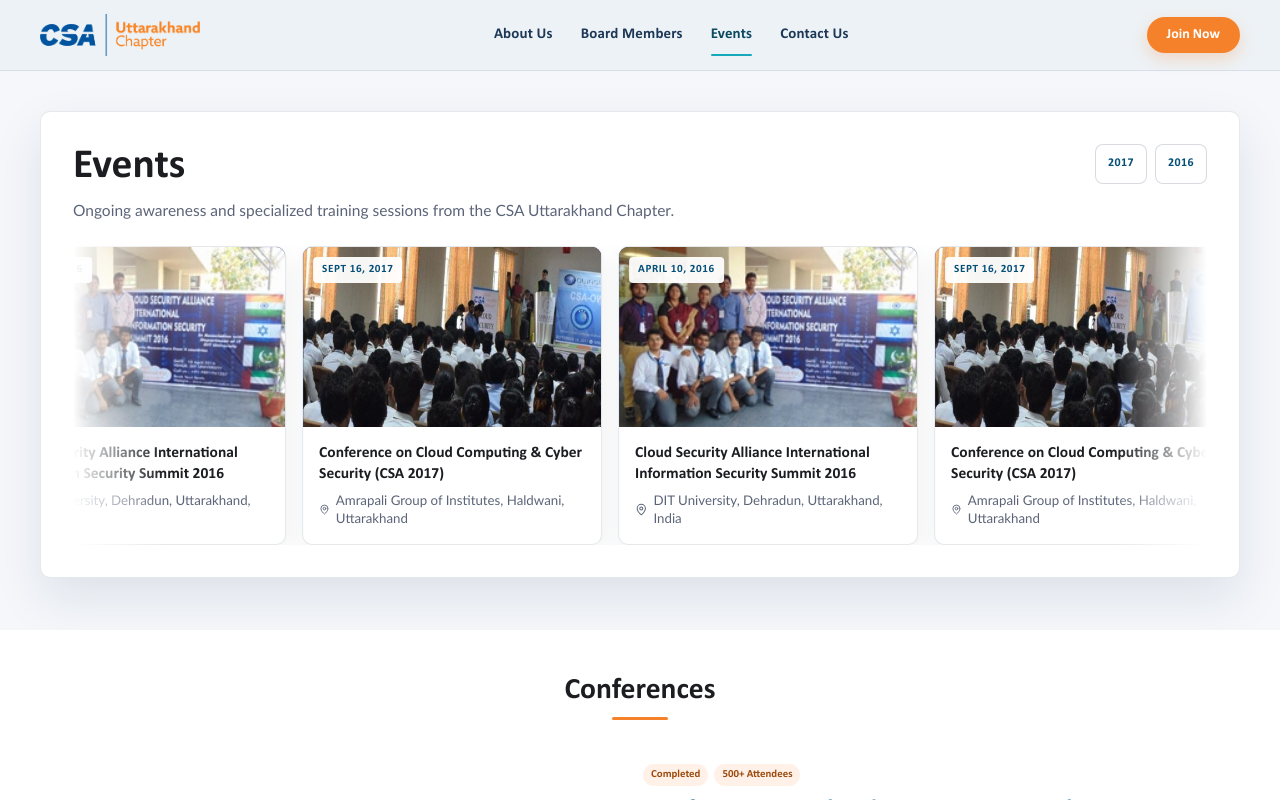
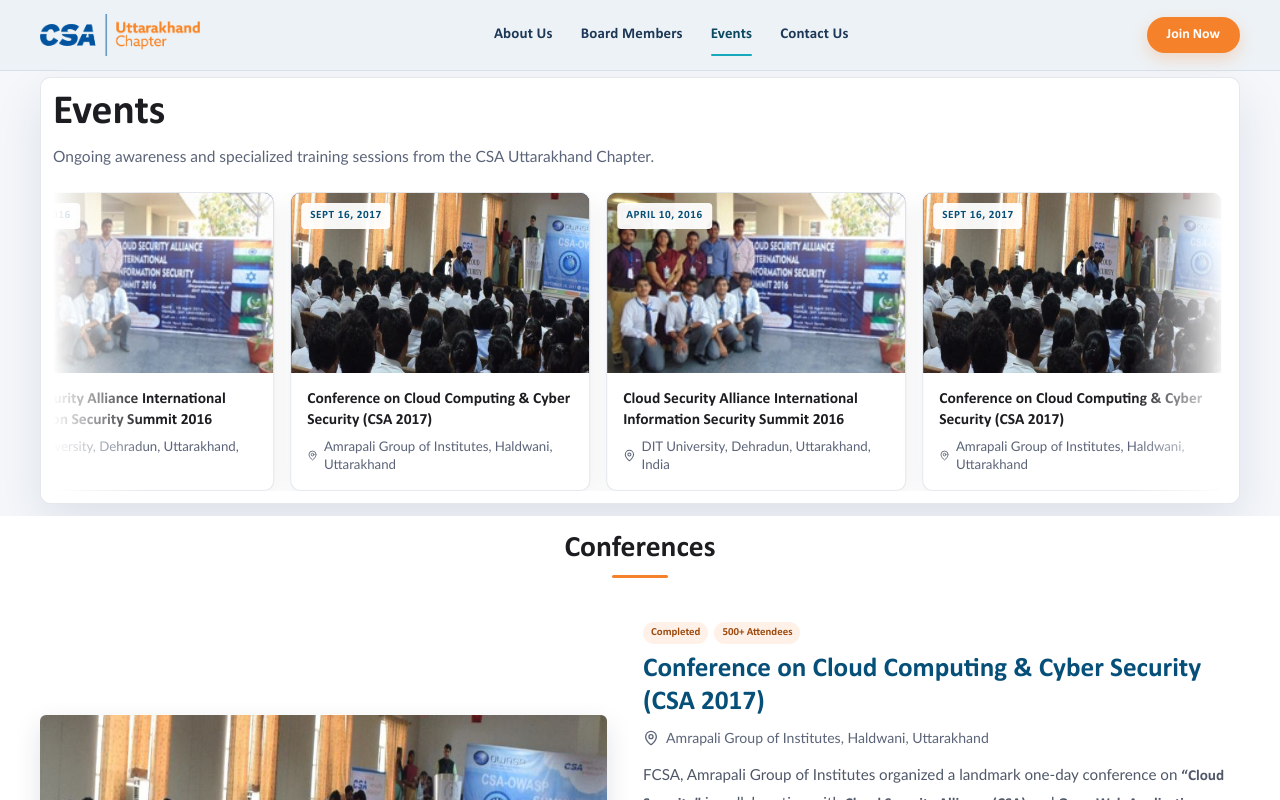
Before and after one commit to Anujrastogi-1/UKCSA, a Next.js app: page /past-events in a window 1280 px wide. Shown: the top 800 px of the page. Built offline with nearby package versions, Linux system fonts and the light colour scheme; a web font is replaced by a local one.

Commit message:
optmz space 3

```diff
--- a/app/globals.css
+++ b/app/globals.css
@@ -174,8 +174,8 @@
 .page-hero {
   background: linear-gradient(135deg, #081b41 0%, #0d2f61 55%, #104c8f 100%);
   color: #fff;
-  padding: 40px 0;
-  min-height: 130px;
+  padding: 10px 0;
+  min-height: auto;
   display: flex;
   align-items: center;
 }
@@ -566,7 +566,7 @@
 /* ── Benefit Section ─────────────────────────────────── */
 
 .benefit-section {
-  padding: 30px 0;
+  padding: 12px 0;
   background: #f5f7fb;
 }
 
@@ -577,7 +577,7 @@
 }
 
 .benefit-card {
-  padding: 20px;
+  padding: 16px;
   border: 1px solid rgba(15, 42, 70, 0.08);
   border-radius: 8px;
   background: #fff;
@@ -603,7 +603,7 @@
   margin: 0;
   color: #5b6478;
   font-size: 0.93rem;
-  line-height: 1.6;
+  line-height: 1.4;
 }
 
 .benefit-card ul {
@@ -660,7 +660,7 @@
 }
 
 .join-audience-card {
-  padding: 20px;
+  padding: 8px;
   border: 1px solid rgba(15, 42, 70, 0.1);
   border-radius: 10px;
   background:
@@ -693,7 +693,7 @@
 /* ── Why Join Band ───────────────────────────────────── */
 
 .why-join-band {
-  padding: 36px 0;
+  padding: 16px 0;
   background: #081b41;
   color: #fff;
 }
@@ -776,7 +776,7 @@
 /* ── Leadership / Board Members ──────────────────────── */
 
 .leadership {
-  padding: 44px 0 56px;
+  padding: 5px 0 20px;
   background:
     radial-gradient(circle at 8% 12%, rgba(22, 169, 187, 0.1), transparent 26%),
     linear-gradient(180deg, #f7f9fd 0%, #eef4fb 100%);
@@ -881,10 +881,10 @@
 
 .resource-card {
   border-radius: 18px;
-  padding: 28px;
+  padding: 12px;
   display: flex;
   flex-direction: column;
-  gap: 16px;
+  gap: 6px;
 }
 
 .resource-card--vault {
@@ -1179,11 +1179,11 @@
 }
 
 .events-showcase {
-  padding: 40px 0 52px;
+  padding: 6px 0 12px;
 }
 
 .events-shell {
-  padding: 32px;
+  padding: 12px;
   border: 1px solid rgba(15, 42, 70, 0.1);
   border-radius: 10px;
   background: #fff;
@@ -1212,30 +1212,7 @@
   line-height: 1.55;
 }
 
-.event-slider-controls {
-  display: flex;
-  gap: 8px;
-  flex-shrink: 0;
-}
-
-.event-slider-controls button {
-  width: 40px;
-  height: 40px;
-  display: grid;
-  place-items: center;
-  border: 1px solid rgba(15, 42, 70, 0.16);
-  border-radius: 8px;
-  background: #fff;
-  color: var(--link);
-  cursor: pointer;
-  transition: transform 0.2s ease, border-color 0.2s ease, color 0.2s ease;
-}
-
-.event-slider-controls button:hover {
-  transform: translateY(-1px);
-  border-color: var(--orange);
-  color: var(--orange);
-}
+
 
 .event-year-btn {
   display: grid;
@@ -1355,7 +1332,7 @@
 /* ── Major conferences ────────────────────────────────── */
 
 .major-conferences {
-  padding: 44px 0 24px;
+  padding: 16px 0 6px;
   background: #fff;
 }
 
@@ -2177,8 +2154,8 @@
   }
 
   .page-hero {
-    min-height: 110px;
-    padding: 28px 0;
+    min-height: auto;
+    padding: 6px 0;
   }
 
   .page-hero h1 {
@@ -2305,7 +2282,7 @@
   }
 
   .major-conferences {
-    padding-top: 36px;
+    padding-top: 10px;
   }
 }
 
--- a/app/page.tsx
+++ b/app/page.tsx
@@ -342,7 +342,7 @@
       <div className="container">
         <div className="section-intro section-intro--center join-path-intro">
           <p className="eyebrow">Who can join?</p>
-          <h2>Anyone passionate about cybersecurity and secure digital transformation is welcome.</h2>
+          <h2 style={{ margin: 'auto' }}>Anyone passionate about cybersecurity and secure digital transformation is welcome.</h2>
           <p>
             The chapter is open, practical, and built for people who want to learn, contribute, and grow with the
             cybersecurity community.
@@ -409,7 +409,7 @@
         </article>
         <article className="resource-card resource-card--community">
           <div className="community-top">
-            <div className="community-pill">Stay Connected</div>
+            {/* <div className="community-pill">Stay Connected</div> */}
             <h2>Join Our Community</h2>
           </div>
           <p>Get real-time updates on local meetups, job opportunities, and breaking news in the cloud security domain.</p>
--- a/app/past-events/page.tsx
+++ b/app/past-events/page.tsx
@@ -106,10 +106,7 @@
               <h1>Events</h1>
               <p>Ongoing awareness and specialized training sessions from the CSA Uttarakhand Chapter.</p>
             </div>
-            <div className="event-slider-controls" aria-label="Jump to event">
-              <a href="#event-0" className="event-year-btn" aria-label="CSA 2017">2017</a>
-              <a href="#event-1" className="event-year-btn" aria-label="CSA 2016">2016</a>
-            </div>
+
           </div>
 
           {/* Infinite horizontal auto-scroll */}
```
